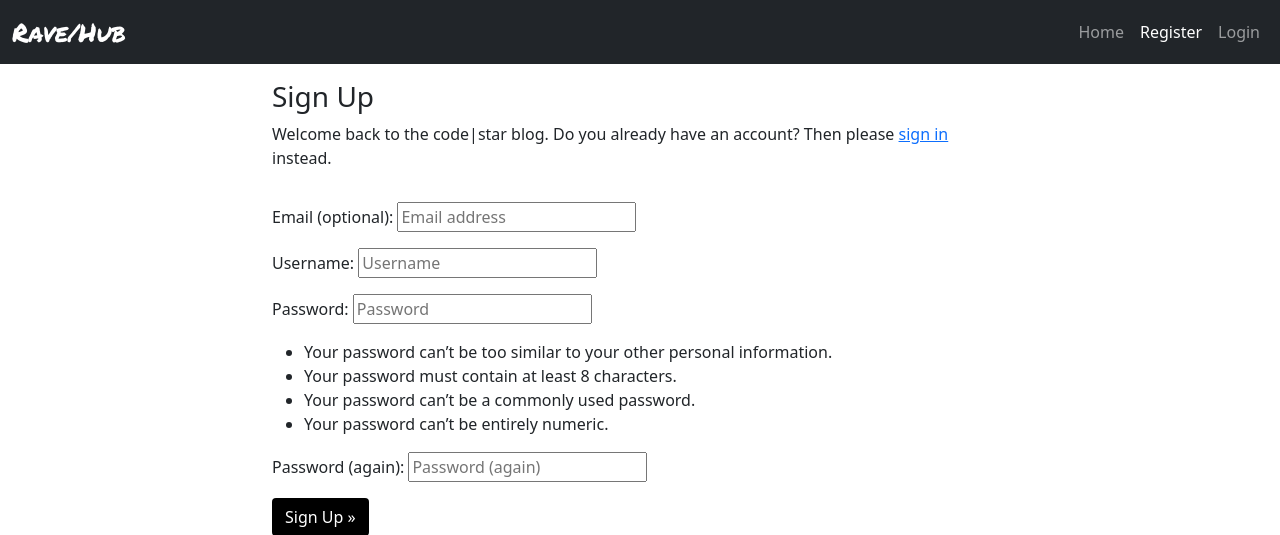
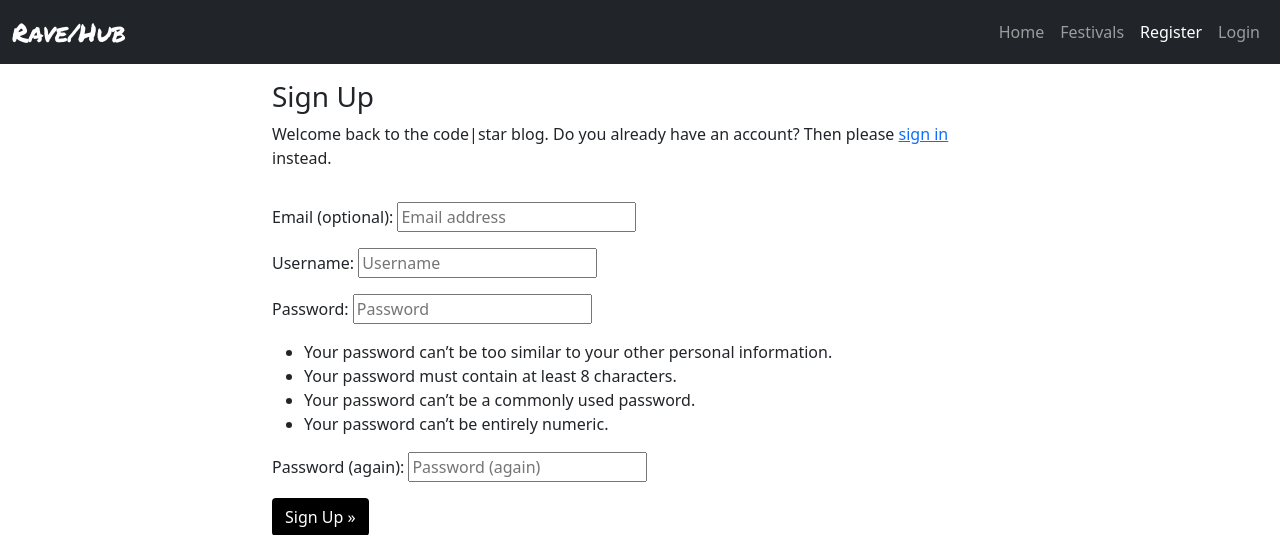
Before and after one commit to lunartechfreek/rave-hub, a Django app: page /accounts/signup/ in a window 1280 px wide. Shown: the top 535 px of the page. Run offline with Django 4.2, Linux system fonts and the light colour scheme.

Commit message:
Update to include festivals link in navbar

```diff
--- a/templates/base.html
+++ b/templates/base.html
@@ -4,6 +4,7 @@
 {% url 'account_login' as login_url %}
 {% url 'account_signup' as signup_url %}
 {% url 'account_logout' as logout_url %}
+{% url 'festival_list' as festival_list_url %}
 
 <!DOCTYPE html>
 <html lang="en">
@@ -48,7 +49,11 @@
                 <ul class="navbar-nav ms-auto">
                     <li class="nav-item">
                         <a class="nav-link {% if request.path == home_url %}active{% endif %}" aria-current="page"
-                            href="#">Home</a>
+                            href="{% url 'home' %}">Home</a>
+                    </li>
+                    <li class="nav-item">
+                        <a class="nav-link {% if request.path == festival_list_url %}active{% endif %}" aria-current="page"
+                            href="{% url 'festival_list' %}">Festivals</a>
                     </li>
                     {% if user.is_authenticated %}
                     <li class="nav-item">
```
